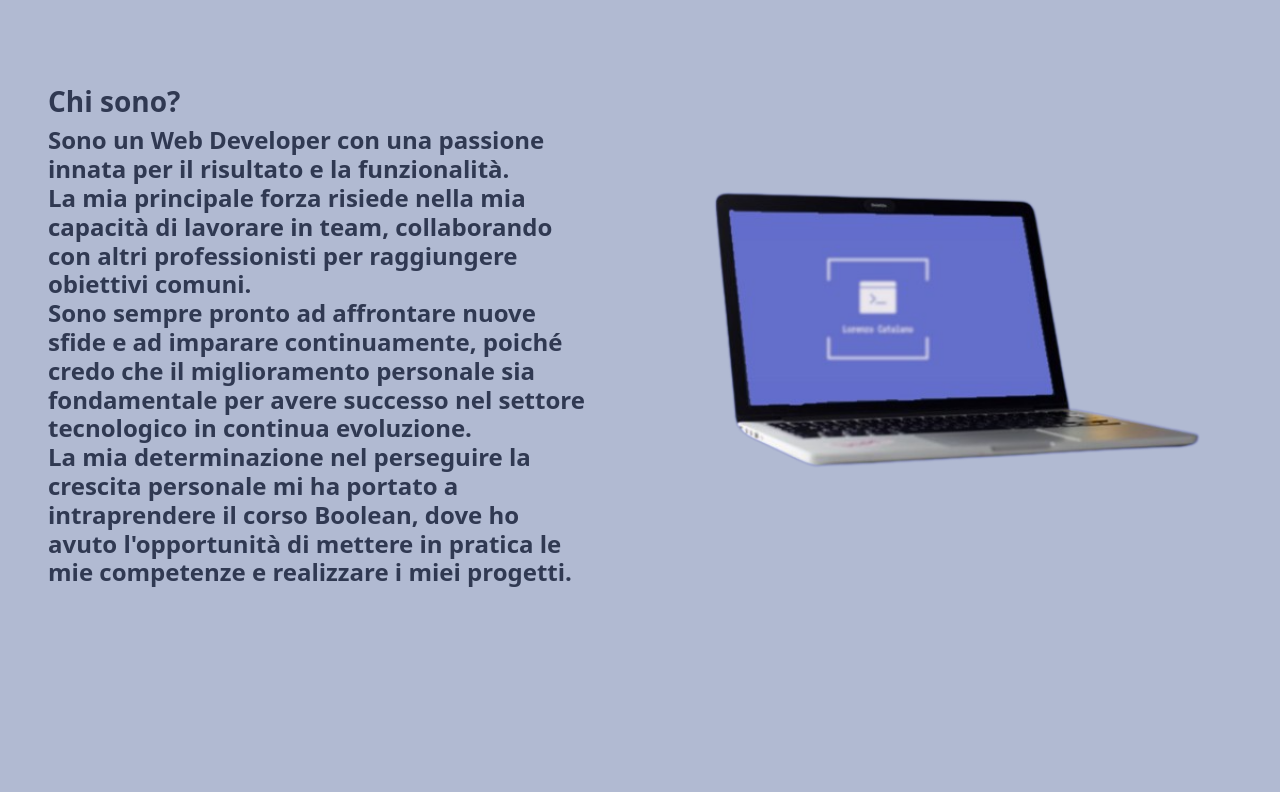
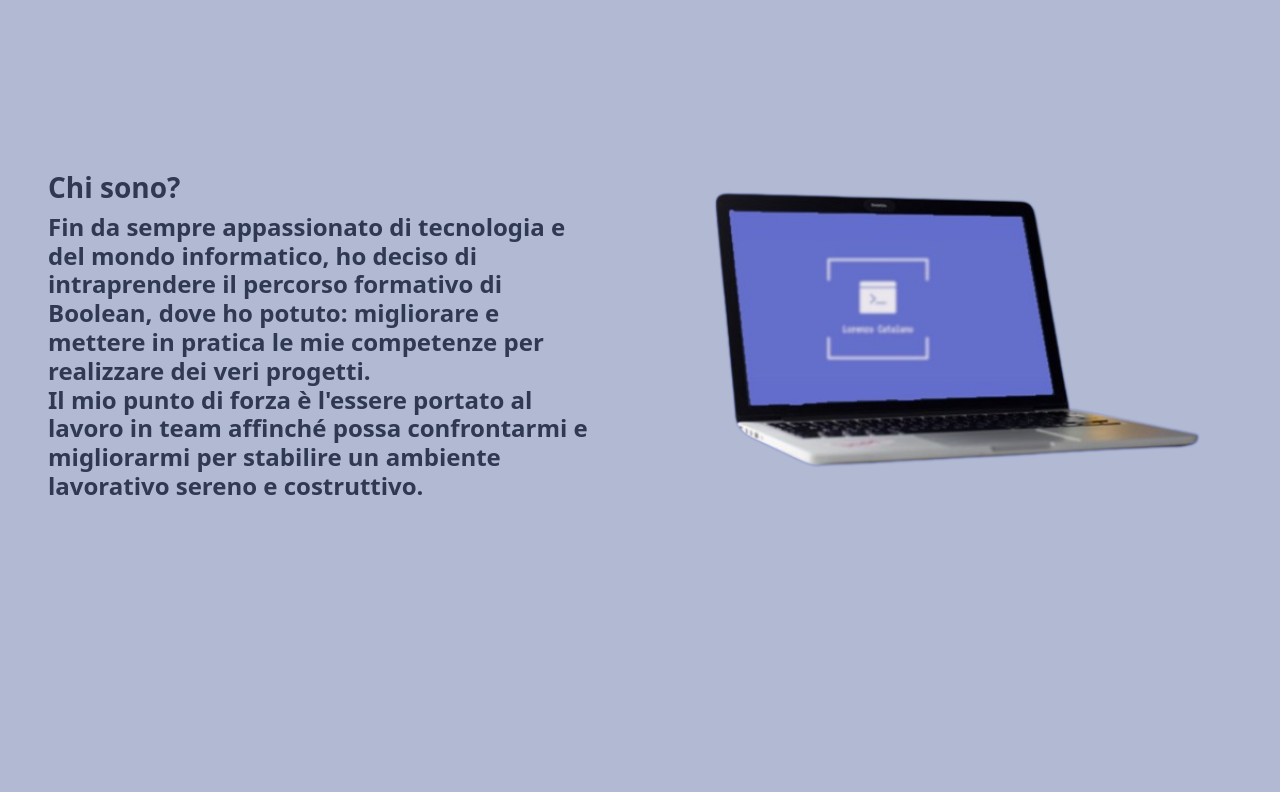
Before and after one commit to CatalanoLorenzo/vite-boolfolio, a Vue app: page / in a window 1280 px wide. Shown: the part 1660-2452 px from the top of the page. Built offline with nearby package versions, Linux system fonts and the light colour scheme.

Commit message:
dlete number of carusel ad mod text presentation

```diff
--- a/src/styles/general.scss
+++ b/src/styles/general.scss
@@ -11,13 +11,17 @@
     --bg-card: #303952;
     --title: #3F4B3B;
     --btn: #C19027;
+    --bg-logo: #636dcb;
 
 }
 
 body {
     background-color: var(--blue-night);
     header {
-        background-color: var(--blue-night);
+        .container-fluid{
+
+            background-color: var(--bg-logo);
+        }
 
     }
 
--- a/src/views/HomeView.vue
+++ b/src/views/HomeView.vue
@@ -126,15 +126,11 @@ export default {
 
                     <h3 class="who-i fade-in watch fw-bold ">Chi sono?</h3>
                     <h4 class=" fade-in watch fw-bold ">
-                        Sono un Web Developer con una passione innata per il risultato e la funzionalità.<br>
-                        La mia principale forza risiede nella mia capacità di lavorare in team, collaborando con altri
-                        professionisti per raggiungere obiettivi comuni.<br>
-                        Sono sempre pronto ad affrontare nuove sfide e ad imparare continuamente, poiché credo che il
-                        miglioramento personale sia fondamentale per avere
-                        successo nel settore tecnologico in continua evoluzione.<br>
-                        La mia determinazione nel perseguire la crescita personale mi ha portato a intraprendere il corso
-                        Boolean, dove ho avuto l'opportunità di
-                        mettere in pratica le mie competenze e realizzare i miei progetti.
+                        Fin da sempre appassionato di tecnologia e del mondo informatico,
+                        ho deciso di intraprendere il percorso formativo di Boolean,
+                         dove ho  potuto: migliorare e mettere in pratica le mie competenze per realizzare dei veri progetti. <br>
+                          Il mio punto di forza è l'essere portato al lavoro in team affinché possa confrontarmi e migliorarmi per
+                           stabilire un ambiente lavorativo sereno e costruttivo.
                     </h4>
 
                 </div>
@@ -155,19 +151,7 @@ export default {
             <div class="row h-75 justify-content-center align-items-center row-cols-1 row-cols-md-2">
                 <div class="col fade-in watch p-5">
                     <div id="carouselExampleIndicators" class="carousel slide" data-ride="carousel">
-                        <ol class="carousel-indicators d-flex justify-content-around pt-5 mt-5">
-                            <li data-target="#carouselExampleIndicators" data-slide-to="0" class="active"></li>
-                            <li data-target="#carouselExampleIndicators" data-slide-to="1"></li>
-                            <li data-target="#carouselExampleIndicators" data-slide-to="2"></li>
-                            <li data-target="#carouselExampleIndicators" data-slide-to="3"></li>
-                            <li data-target="#carouselExampleIndicators" data-slide-to="4"></li>
-                            <li data-target="#carouselExampleIndicators" data-slide-to="5"></li>
-                            <li data-target="#carouselExampleIndicators" data-slide-to="6"></li>
-                            <li data-target="#carouselExampleIndicators" data-slide-to="7"></li>
-                            <li data-target="#carouselExampleIndicators" data-slide-to="8"></li>
-                            <li data-target="#carouselExampleIndicators" data-slide-to="9"></li>
 
-                        </ol>
                         <div class="carousel-inner h-75">
                             <div class="carousel-item active">
                                 <img class="d-block w-100 ratio-16x9" src="../assets/img/logoCSS.svg" alt="First slide">
```
